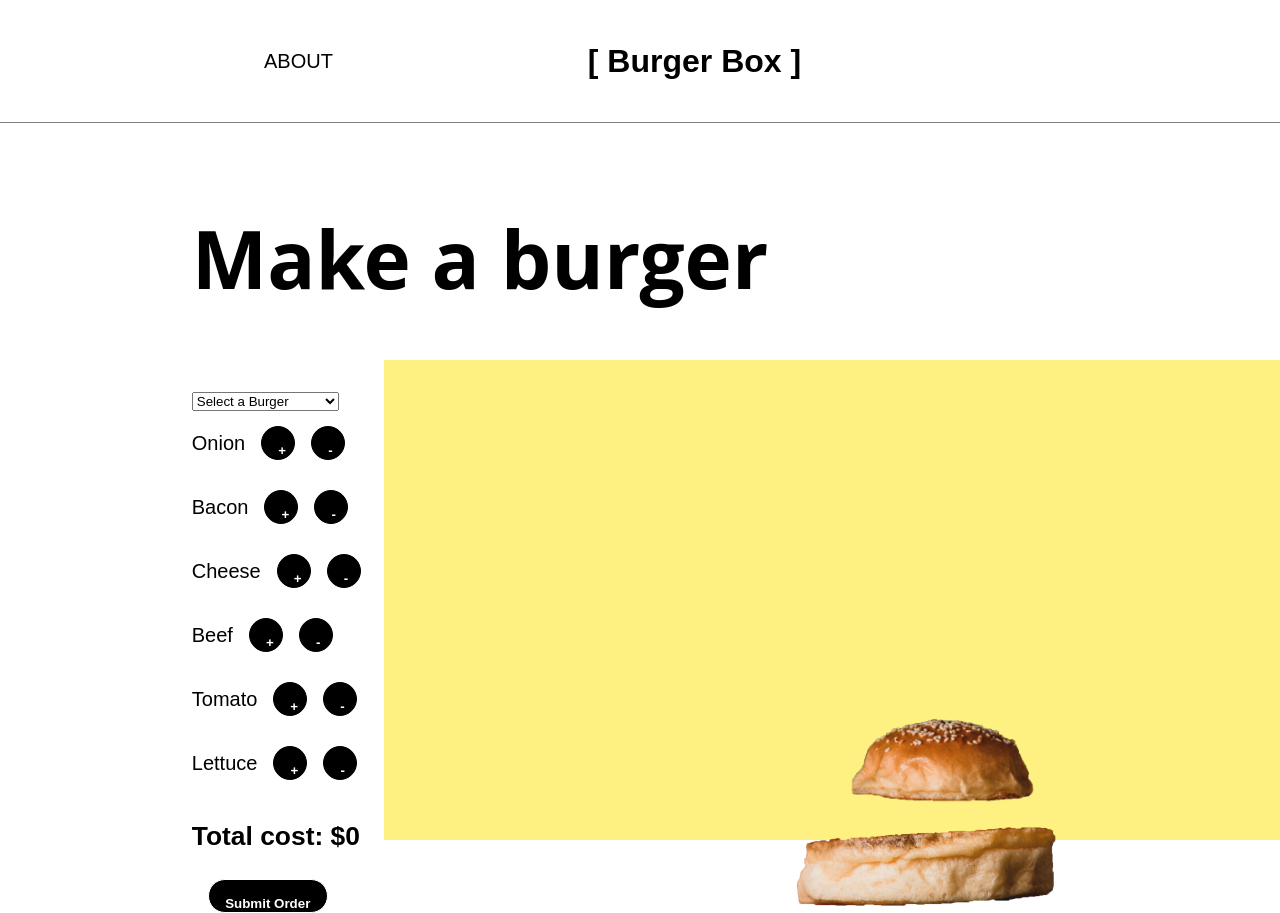
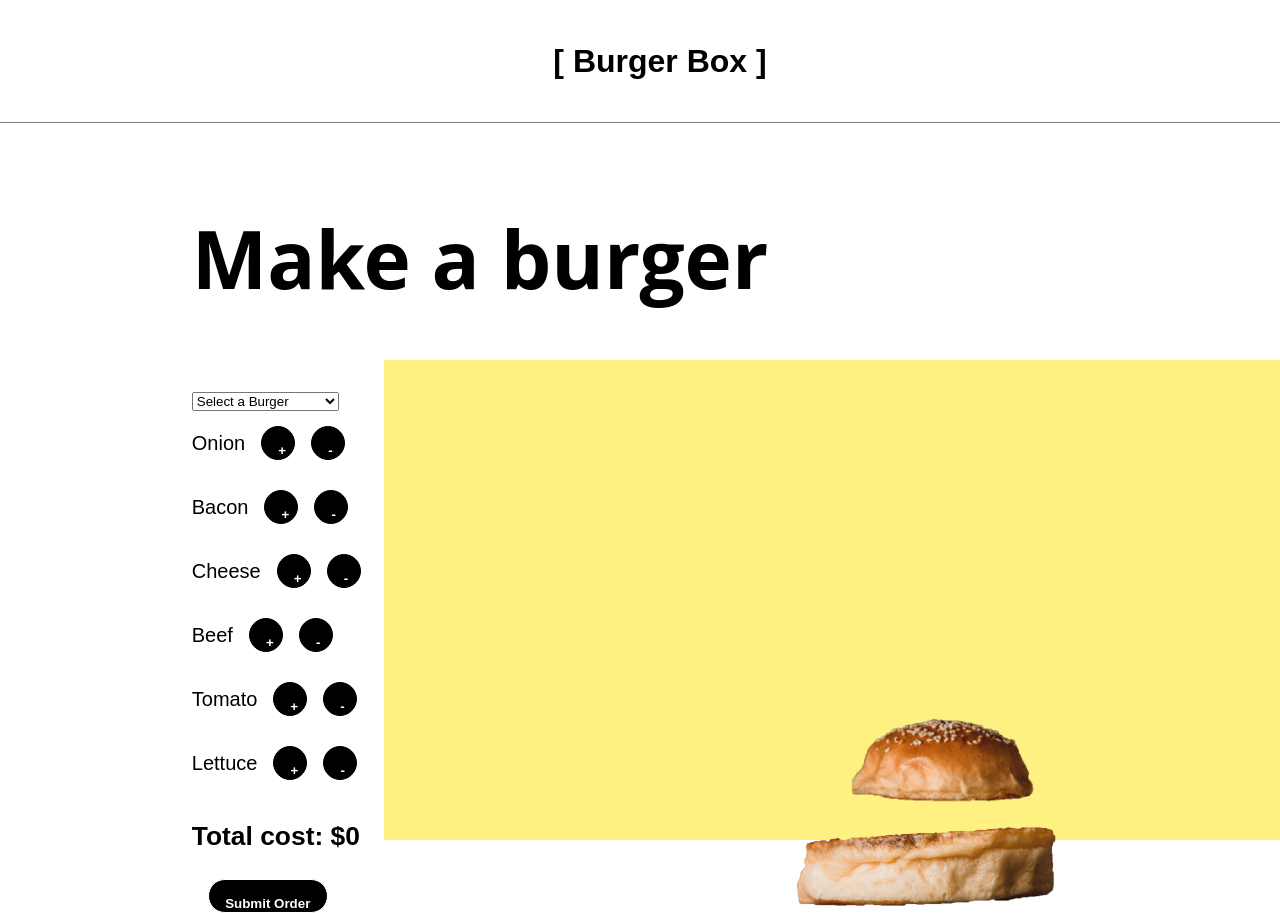
Before and after one commit to lau00050/Final-Assignment, a plain HTML site: page index.html in a window 1280 px wide. Drawn offline with nearby package versions, Linux system fonts and the light colour scheme.

Commit message:
Version 3.5
Ugh man oh man.

Let's call it a day, there's always another day :/

```diff
--- a/index.html
+++ b/index.html
@@ -14,7 +14,7 @@
 		<header>
 			<div class="navigation">
 				<ul class="menu-items">
-					<li class="m-item"> <p>ABOUT</p> </li>
+					<li class="m-item"> <p></p> </li>
 					<li><h2 class="logo"> [ Burger Box ]</h2> </li>
 					<li class="m-item"> <p></p> </li>
 				</ul>
```
Also changed, not shown: images/pablo-merchan-montes-723425-unsplash.jpg (deleted), 1 other file.
